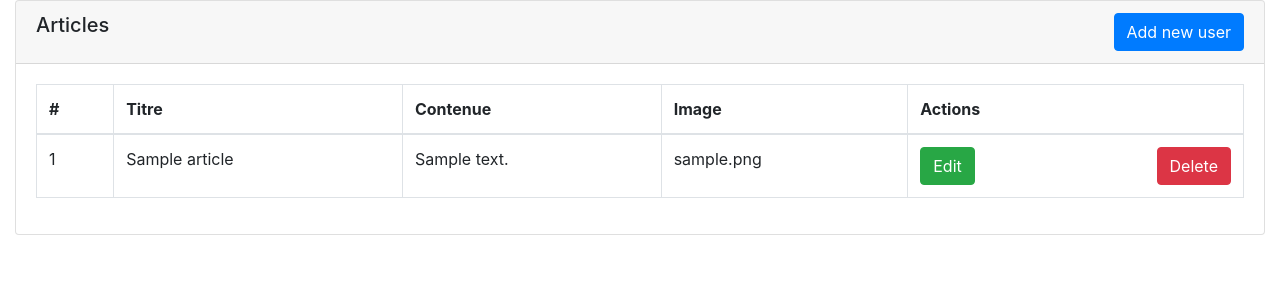
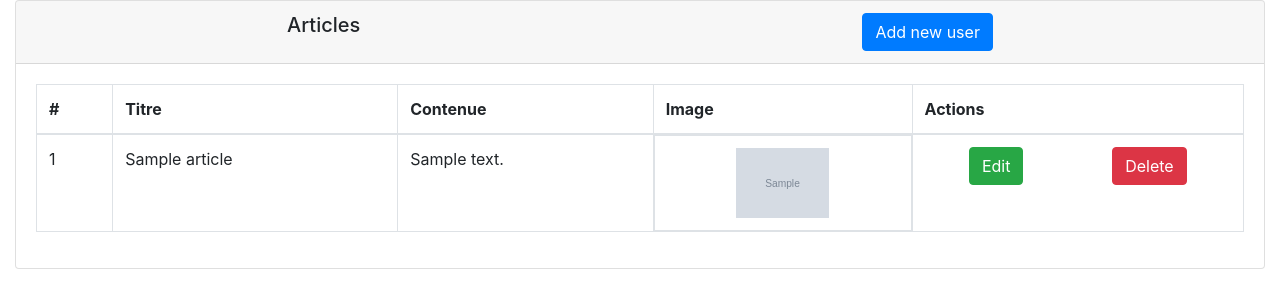
Before and after one commit to Benja84/Codeigniter3, a CodeIgniter app: page /database/index.php/usercontroller/index in a window 1280 px wide. Shown: the top 308 px of the page. Run offline with CodeIgniter, Linux system fonts and the light colour scheme; tables that the repository leaves empty or names only in its code hold one stand-in row (values such as "Sample post"); grey boxes marked "Sample" are stand-in pictures.

Commit message:
upload correction

```diff
--- a/application/controllers/UserController.php
+++ b/application/controllers/UserController.php
@@ -7,7 +7,7 @@
       parent::__construct();
 
       $this->load->model('UserModel','user');
-      $this->load->library('form_validation'); // Load the library
+      $this->load->library('form_validation','url'); // Load the library
     }
     public function index(){
       $data['data'] = $this->user->getAll();
@@ -27,36 +27,36 @@
       $this->form_validation->set_rules('title','Titre','trim|required');
       $this->form_validation->set_rules('content','Contenue','trim|required');
       if($this->form_validation->run()){
-        $file_name = str_replace(' ','-',$this->input->post('image'));
+        $file_name = str_replace(' ','-',$_FILES['image']['name']);
         $config = [
-          'upload_path' => './images/',
-          'allowed_type' => 'jpg|png',
-          'max_size' => 1000,
+          'upload_path' => './uploads/',
+          'allowed_types' => 'jpg|png',
+          'max_size' => 510000,
           'file_name' => $file_name
         ];
         $this->load->library('upload',$config);
-        if ( ! $this->upload->do_upload('userfile'))
+print_r($file_name);
+        if (!$this->upload->do_upload('image'))
         {
           $error = array('error' => $this->upload->display_errors());
 
-          $this->load->view('upload_form', $error);
-        }
-        else
-        {
-          $data = array('upload_data' => $this->upload->data());
-
-          $this->load->view('upload_success', $data);
-        }
+          $this->load->view('template/header');
+          $this->load->view('create_user',$error);
+          $this->load->view('template/header');
+        }else{
+          print_r($this->upload->data());
           $data = [
             'title'=>$this->input->post('title'),
             'content'=>$this->input->post('content'),
-          'image'=>$this->input->post('image'),
+            'image'=>$this->upload->data('file_name'),
             'created_at' => date('Y-m-d H:i:s')
           ];
           $this->load->model('UserModel','user');
           $this->user->insertUser($data);
           $this->session->set_flashdata('success',"Article créé avec succé");
           redirect(base_url('user'));
+        }
+
       }else{
         $this->addUser();
         // redirect(base_url('user/add'));
--- a/application/views/user.php
+++ b/application/views/user.php
@@ -9,7 +9,7 @@
               <?php echo $this->session->flashData('success');?>
             </div>
             <?php endif;?>
-            <div class="d-flex justify-content-between">
+            <div class="d-flex justify-content-around">
               <h5>Articles</h5>
               <a href="<?php echo base_url('user/add')?>" class="btn btn-primary">Add new user</a>
             </div>
@@ -31,9 +31,9 @@
                   <td><?php echo $item->id ?></td>
                   <td><?php echo $item->title ?></td>
                   <td><?php echo $item->content ?></td>
-                  <td><?php echo $item->image ?></td>
+                  <td class="d-flex justify-content-center"><img src="<?php echo base_url('/uploads/'.$item->image)  ?>" alt="" height="70px"></td>
                   <td>
-                    <div class="d-flex justify-content-between">
+                    <div class="d-flex justify-content-around">
                       <a href="<?php echo base_url('article/edit/'.$item->id)?>" class="btn btn-success">Edit</a>
                       <a href="<?php echo base_url('article/delete/'.$item->id)?>" class="btn btn-danger">Delete</a>
                     </div>
```
Also changed, not shown: uploads/odesas.PNG (added). Lines whose indentation alone changed are shown as unchanged.
